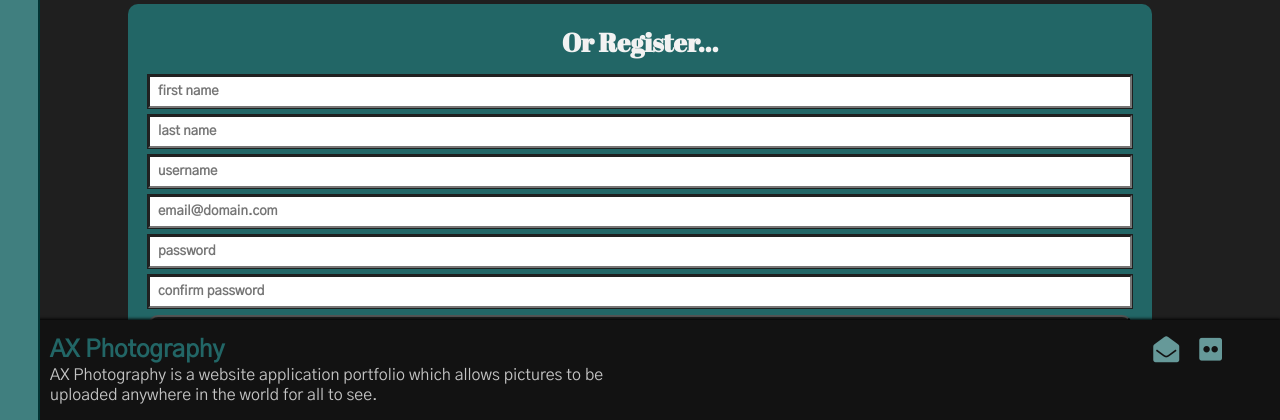
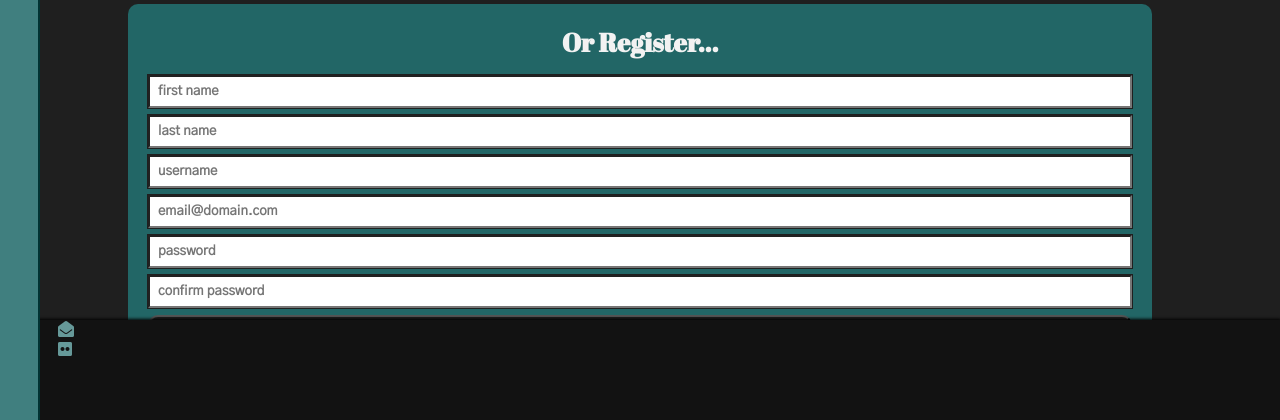
Before and after one commit to rezaa91/photo-gallery, a PHP site: page /login.php in a window 1280 px wide. Shown: the part 380-800 px from the top of the page. Run offline with PHP 8.4, Linux system fonts and the light colour scheme; data that the repository does not hold is empty; a stand-in replaces the project's code that opens the database connection; some libraries are stand-ins or nearby versions.

Commit message:
removed all content other than social media links

```diff
--- a/includes/footer.inc.php
+++ b/includes/footer.inc.php
@@ -1,18 +1,9 @@
-                <footer class="top-spacing">
-                    <div id="left-footer">
-                        <!--description-->
-                        <h3 class='lead primary'>AX Photography</h3>
-                        <p>AX Photography is a website application portfolio which allows pictures to be uploaded anywhere in the world for all to see.</p>
-                    </div><!--end of left footer-->
-
-                    <div id="right-footer">
-                        <!--social media links-->
-                        <ul>
-                            <li><a href="mailto:hissaee@yahoo.co.uk" title="email ax photography" class="sub-header secondary"><i class="fas fa-envelope-open"></i></a></li>
-                            <li><a href="https://www.flickr.com/photos/68234194@N05/" title="view flikr account" target="_blank" class="sub-header secondary"><i class="fab fa-flickr"></i></a></li>
-                        </ul>
-
-                    </div><!--end of right footer-->
+                <footer>
+                    <!--social media links-->
+                    <ul>
+                        <li><a href="mailto:hissaee@yahoo.co.uk" title="email ax photography" class="secondary"><i class="fas fa-envelope-open"></i></a></li>
+                        <li><a href="https://www.flickr.com/photos/68234194@N05/" title="view flikr account" target="_blank" class="secondary"><i class="fab fa-flickr"></i></a></li>
+                    </ul>
 
                 </footer><!--end of footer-->
 
```
